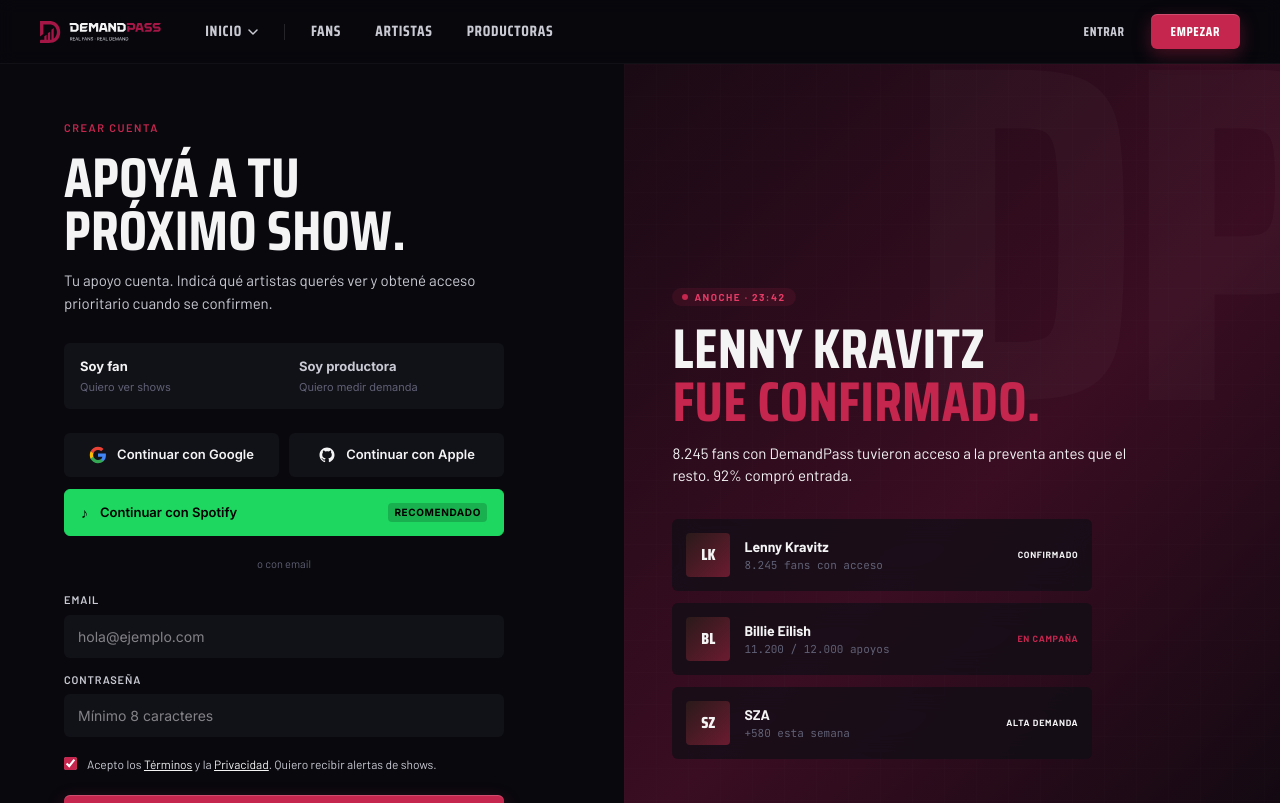
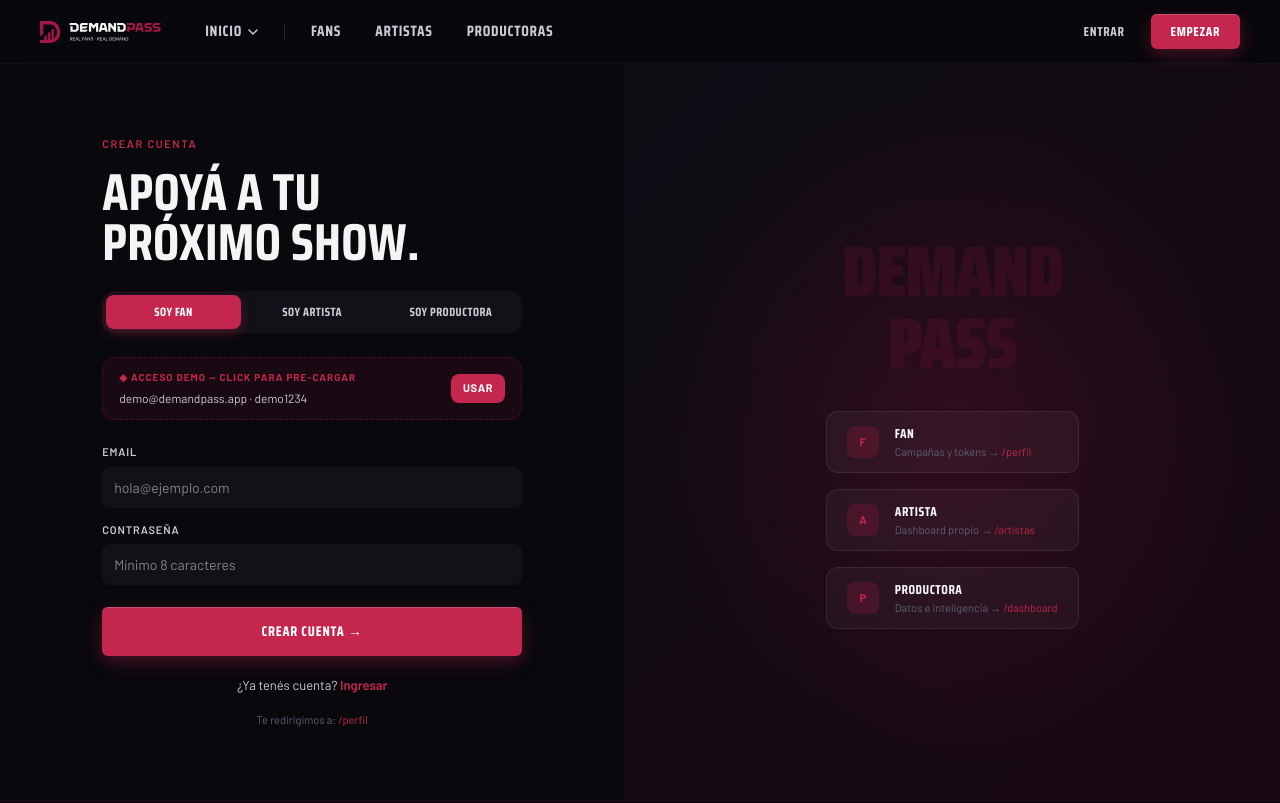
Before and after one commit to Killerpana/DemandPass, a Next.js app: page /signin in a window 1280 px wide. Shown: the top 803 px of the page. Built offline with nearby package versions, Linux system fonts and the light colour scheme; a web font is replaced by a local one.

Commit message:
feat: auth flow - 3 roles, demo credentials, redirect por rol, Entrar vs Empezar

```diff
--- a/src/app/signin/page.tsx
+++ b/src/app/signin/page.tsx
@@ -1,12 +1,16 @@
-// src/app/signin/page.tsx — auth entrypoint (signup default)
 import type { Metadata } from "next";
 import { AuthScreen } from "@/components/marketing/AuthScreen";
 
 export const metadata: Metadata = {
-  title: "Crear cuenta",
-  description: "Sumate a DemandPass — como fan o como productora. Apoyá artistas o medí demanda verificada.",
+  title: "Acceso — DemandPass",
+  description: "Crear cuenta o ingresar a DemandPass como fan, artista o productora.",
 };
 
-export default function SignInPage() {
-  return <AuthScreen initialMode="signup" />;
+export default async function SignInPage({
+  searchParams,
+}: {
+  searchParams: Promise<{ mode?: string }>;
+}) {
+  const { mode } = await searchParams;
+  return <AuthScreen initialMode={mode === "signin" ? "signin" : "signup"} />;
 }
--- a/src/components/marketing/AuthScreen.tsx
+++ b/src/components/marketing/AuthScreen.tsx
@@ -1,345 +1,206 @@
-// src/components/marketing/AuthScreen.tsx — split-screen login/signup
 "use client";
 
 import { useState } from "react";
+import { useRouter } from "next/navigation";
 import Link from "next/link";
-import { Logo } from "@/components/ui/Logo";
-import { Pill } from "@/components/ui/Pill";
 
-type Audience = "fan" | "producer";
-type Mode = "signup" | "signin";
+type Role   = "fan" | "artista" | "productora";
+type Mode   = "signup" | "signin";
+
+const ROLES: { id: Role; label: string; desc: string; dest: string }[] = [
+  { id: "fan",        label: "Soy fan",        desc: "Quiero apoyar artistas",      dest: "/perfil"    },
+  { id: "artista",    label: "Soy artista",     desc: "Quiero medir mi demanda",     dest: "/artistas"  },
+  { id: "productora", label: "Soy productora",  desc: "Quiero datos de booking",     dest: "/dashboard" },
+];
+
+const DEMO = { email: "demo@demandpass.app", pass: "demo1234" };
+
+const HEADLINES: Record<Mode, Record<Role, string>> = {
+  signup: {
+    fan:        "Apoyá a tu\npróximo show.",
+    artista:    "Medí dónde\nestán tus fans.",
+    productora: "Decidí con datos,\nno con intuición.",
+  },
+  signin: {
+    fan:        "Bienvenido\nde vuelta.",
+    artista:    "Bienvenido\nde vuelta.",
+    productora: "Bienvenido\nde vuelta.",
+  },
+};
+
+const inputStyle: React.CSSProperties = {
+  width: "100%", padding: "10px 12px", borderRadius: 8,
+  background: "var(--color-surface2)", border: "1px solid var(--color-border2)",
+  color: "var(--color-txt)", fontSize: 14, outline: "none",
+};
 
 export function AuthScreen({ initialMode = "signup" }: { initialMode?: Mode }) {
-  const [mode, setMode] = useState<Mode>(initialMode);
-  const [audience, setAudience] = useState<Audience>("fan");
-  const [submitted, setSubmitted] = useState(false);
+  const router = useRouter();
+  const [mode, setMode]   = useState<Mode>(initialMode);
+  const [role, setRole]   = useState<Role>("fan");
+  const [email, setEmail] = useState("");
+  const [pass, setPass]   = useState("");
+
+  const dest = ROLES.find(r => r.id === role)!.dest;
+
+  function fillDemo() {
+    setEmail(DEMO.email);
+    setPass(DEMO.pass);
+  }
+
+  function handleSubmit(e: React.FormEvent) {
+    e.preventDefault();
+    router.push(dest);
+  }
+
+  const headline = HEADLINES[mode][role].split("\n");
 
   return (
-    <div
-      className="grid grid-cols-1 lg:grid-cols-[1fr_1.05fr]"
-      style={{ background: "var(--color-bg)", minHeight: "calc(100vh - 64px)" }}
-    >
+    <div className="grid grid-cols-1 lg:grid-cols-[1fr_1.05fr]"
+      style={{ background: "var(--color-bg)", minHeight: "calc(100vh - 64px)" }}>
+
       {/* Left — form */}
-      <div className="px-8 sm:px-16 py-10 flex flex-col">
-        <div className="flex-1 flex flex-col justify-center max-w-[440px] w-full mt-4">
-          <div
-            className="text-[11px] uppercase tracking-[0.14em] font-semibold mb-3.5"
-            style={{ color: "var(--color-burg3)" }}
-          >
+      <div className="px-8 sm:px-14 py-12 flex flex-col justify-center">
+        <div className="max-w-[420px] w-full mx-auto">
+
+          {/* Eyebrow */}
+          <p className="text-[11px] uppercase tracking-[0.14em] font-semibold mb-4"
+            style={{ color: "var(--color-burg3)" }}>
             {mode === "signup" ? "Crear cuenta" : "Ingresar"}
-          </div>
-          <h1
-            className="uppercase mb-3"
-            style={{
-              fontFamily: "var(--font-display)",
-              fontSize: "clamp(40px, 5vw, 56px)",
-              lineHeight: 0.95,
-              letterSpacing: "0.005em",
-            }}
-          >
-            {mode === "signup" ? (
-              audience === "fan" ? (
-                <>Apoyá a tu<br />próximo show.</>
-              ) : (
-                <>Medí la demanda<br />real.</>
-              )
-            ) : (
-              <>Volvé a tu<br />panel.</>
-            )}
-          </h1>
-          <p className="text-[15px] text-[var(--color-txt2)] mb-7 leading-[1.55]">
-            {audience === "fan"
-              ? "Tu apoyo cuenta. Indicá qué artistas querés ver y obtené acceso prioritario cuando se confirmen."
-              : "Decisiones de booking con datos reales — antes de firmar contrato con el artista."}
           </p>
 
-          {/* Audience toggle */}
-          <div
-            className="flex gap-0.5 p-0.5 rounded-md mb-6"
-            style={{ background: "var(--color-surface2)", border: "1px solid var(--color-border)" }}
-          >
-            {([
-              { id: "fan",      l: "Soy fan",        s: "Quiero ver shows" },
-              { id: "producer", l: "Soy productora", s: "Quiero medir demanda" },
-            ] as const).map((a) => {
-              const sel = audience === a.id;
-              return (
-                <button
-                  key={a.id}
-                  type="button"
-                  onClick={() => setAudience(a.id)}
-                  className="flex-1 px-3.5 py-3 rounded text-left"
+          {/* Headline */}
+          <h1 className="font-[family-name:var(--font-display)] uppercase mb-6"
+            style={{ fontSize: "clamp(36px, 5vw, 52px)", lineHeight: 0.95, letterSpacing: "0.005em" }}>
+            {headline[0]}<br />{headline[1]}
+          </h1>
+
+          {/* Rol selector */}
+          <div className="flex gap-1 p-1 rounded-xl mb-6"
+            style={{ background: "var(--color-surface2)", border: "1px solid var(--color-border)" }}>
+            {ROLES.map(r => (
+              <button key={r.id} type="button" onClick={() => setRole(r.id)}
+                className="flex-1 py-2 px-2 rounded-lg text-center transition-all"
                 style={{
-                    background: sel ? "var(--color-surface3)" : "transparent",
-                    color: sel ? "var(--color-txt)" : "var(--color-txt2)",
-                    fontFamily: "var(--font-sans)",
-                  }}
-                >
-                  <div className="text-[13px] font-bold">{a.l}</div>
-                  <div className="text-[11px] text-[var(--color-txt3)] mt-0.5">{a.s}</div>
+                  background: role === r.id ? "var(--color-burg3)" : "transparent",
+                  color: role === r.id ? "white" : "var(--color-txt2)",
+                  fontFamily: "var(--font-display)",
+                  fontSize: "12px", fontWeight: 700,
+                  letterSpacing: "0.04em", textTransform: "uppercase",
+                  boxShadow: role === r.id ? "0 4px 12px rgba(196,38,78,0.35)" : "none",
+                }}>
+                {r.label}
               </button>
-              );
-            })}
+            ))}
           </div>
 
-          {/* OAuth */}
-          <div className="grid grid-cols-2 gap-2.5 mb-3">
-            <OAuthBtn glyph="G">Continuar con Google</OAuthBtn>
-            <OAuthBtn glyph="">Continuar con Apple</OAuthBtn>
+          {/* Demo banner */}
+          <button type="button" onClick={fillDemo}
+            className="w-full flex items-center justify-between px-4 py-3 rounded-xl mb-6 text-left transition-all hover:brightness-110"
+            style={{ background: "rgba(163,22,69,0.1)", border: "1px dashed rgba(163,22,69,0.4)" }}>
+            <div>
+              <p className="text-[10px] font-bold uppercase tracking-[0.1em] mb-1" style={{ color: "var(--color-burg3)" }}>
+                ◆ Acceso demo — click para pre-cargar
+              </p>
+              <p className="text-[12px]" style={{ color: "var(--color-txt2)" }}>
+                {DEMO.email} · {DEMO.pass}
+              </p>
             </div>
-          {audience === "fan" && (
-            <button
-              type="button"
-              className="flex items-center gap-3 px-4 py-3 mb-5 rounded-md text-[13px] font-semibold"
-              style={{ background: "#1ED760", border: "1px solid #1ED760", color: "#000", fontFamily: "var(--font-sans)" }}
-            >
-              <span className="text-[14px] font-extrabold">♪</span>
-              Continuar con Spotify
-              <span
-                className="ml-auto text-[10px] font-bold uppercase tracking-[0.06em] px-1.5 py-0.5 rounded"
-                style={{ background: "rgba(0,0,0,0.18)", color: "#000" }}
-              >
-                Recomendado
+            <span className="text-[11px] font-bold uppercase tracking-[0.06em] px-3 py-1.5 rounded-lg"
+              style={{ background: "var(--color-burg3)", color: "white" }}>
+              Usar
             </span>
           </button>
+
+          {/* Form */}
+          <form onSubmit={handleSubmit} className="flex flex-col gap-3.5">
+            {role === "productora" && mode === "signup" && (
+              <div>
+                <label className="block text-[11px] font-semibold uppercase tracking-[0.08em] mb-1.5"
+                  style={{ color: "var(--color-txt2)" }}>Productora</label>
+                <input type="text" placeholder="DF Entertainment" style={inputStyle} />
+              </div>
+            )}
+            {role === "artista" && mode === "signup" && (
+              <div>
+                <label className="block text-[11px] font-semibold uppercase tracking-[0.08em] mb-1.5"
+                  style={{ color: "var(--color-txt2)" }}>Nombre artístico</label>
+                <input type="text" placeholder="Tu nombre o banda" style={inputStyle} />
+              </div>
             )}
 
-          <div className="flex items-center gap-3.5 mb-5 text-[11px] text-[var(--color-txt3)]">
-            <div className="flex-1 h-px" style={{ background: "var(--color-border)" }} />
-            o con email
-            <div className="flex-1 h-px" style={{ background: "var(--color-border)" }} />
+            <div>
+              <label className="block text-[11px] font-semibold uppercase tracking-[0.08em] mb-1.5"
+                style={{ color: "var(--color-txt2)" }}>Email</label>
+              <input type="email" value={email} onChange={e => setEmail(e.target.value)}
+                placeholder="hola@ejemplo.com" style={inputStyle} required />
+            </div>
+            <div>
+              <label className="block text-[11px] font-semibold uppercase tracking-[0.08em] mb-1.5"
+                style={{ color: "var(--color-txt2)" }}>Contraseña</label>
+              <input type="password" value={pass} onChange={e => setPass(e.target.value)}
+                placeholder="Mínimo 8 caracteres" style={inputStyle} required minLength={8} />
             </div>
 
-          {/* Form */}
-          <form
-            onSubmit={(e) => { e.preventDefault(); setSubmitted(true); }}
-            className="flex flex-col gap-3.5"
-          >
-            {audience === "producer" && mode === "signup" && (
-              <div className="grid grid-cols-2 gap-2.5">
-                <Field label="Productora">
-                  <input type="text" placeholder="DF Entertainment" style={inputStyle} />
-                </Field>
-                <Field label="País">
-                  <select style={inputStyle as React.CSSProperties} defaultValue="Argentina">
-                    {["Argentina", "México", "Colombia", "Chile", "Perú"].map((c) => (
-                      <option key={c}>{c}</option>
-                    ))}
-                  </select>
-                </Field>
-              </div>
-            )}
-            <Field label="Email">
-              <input type="email" placeholder="hola@ejemplo.com" style={inputStyle} required />
-            </Field>
-            <Field label="Contraseña">
-              <input type="password" placeholder="Mínimo 8 caracteres" style={inputStyle} required minLength={8} />
-            </Field>
-
-            {mode === "signup" && (
-              <label className="flex items-start gap-2.5 text-[12px] text-[var(--color-txt2)] mt-1 cursor-pointer">
-                <input type="checkbox" defaultChecked className="mt-0.5" style={{ accentColor: "var(--color-burg3)" }} />
-                <span>
-                  Acepto los <Link href="/terms" className="text-[var(--color-txt)] underline">Términos</Link>{" "}
-                  y la <Link href="/privacy" className="text-[var(--color-txt)] underline">Privacidad</Link>.{" "}
-                  {audience === "fan" && "Quiero recibir alertas de shows."}
-                </span>
-              </label>
-            )}
-
-            <button
-              type="submit"
-              className="mt-2 inline-flex items-center justify-center gap-2 w-full py-4 rounded-md text-[14px] font-bold uppercase tracking-[0.06em] text-white"
-              style={{
-                background: "var(--color-burg3)",
-                boxShadow: "0 6px 18px rgba(196,38,78,0.32), inset 0 1px 0 rgba(255,255,255,0.18)",
-              }}
-            >
-              {mode === "signup" ? "Crear cuenta" : "Ingresar"} <span aria-hidden>→</span>
+            <button type="submit"
+              className="mt-2 w-full py-3.5 rounded-md font-[family-name:var(--font-display)] text-[14px] font-bold uppercase tracking-[0.06em] text-white transition-transform hover:-translate-y-0.5"
+              style={{ background: "var(--color-burg3)", boxShadow: "0 6px 18px rgba(196,38,78,0.35), inset 0 1px 0 rgba(255,255,255,0.18)" }}>
+              {mode === "signup" ? "Crear cuenta" : "Ingresar"} →
             </button>
-            {submitted && (
-              <div className="mt-3 rounded-md px-4 py-3 text-[13px] font-medium text-center" style={{ background: "rgba(196,38,78,0.12)", color: "var(--color-burg3)", border: "1px solid rgba(196,38,78,0.25)" }}>
-                {mode === "signup" ? "✓ ¡Cuenta creada! Revisá tu email para confirmar." : "✓ ¡Bienvenido de vuelta!"}
-              </div>
-            )}
           </form>
 
-          <div className="mt-5 text-center text-[13px] text-[var(--color-txt2)]">
+          <p className="mt-5 text-center text-[13px]" style={{ color: "var(--color-txt2)" }}>
             {mode === "signup" ? (
-              <>
-                ¿Ya tenés cuenta?{" "}
-                <button
-                  type="button"
-                  onClick={() => setMode("signin")}
-                  className="font-semibold"
-                  style={{ color: "var(--color-burg3)" }}
-                >
-                  Ingresar
-                </button>
+              <>¿Ya tenés cuenta?{" "}
+                <button type="button" onClick={() => setMode("signin")}
+                  className="font-semibold" style={{ color: "var(--color-burg3)" }}>Ingresar</button>
               </>
             ) : (
-              <>
-                ¿Sos nuevo?{" "}
-                <button
-                  type="button"
-                  onClick={() => setMode("signup")}
-                  className="font-semibold"
-                  style={{ color: "var(--color-burg3)" }}
-                >
-                  Crear cuenta
-                </button>
+              <>¿Sos nuevo?{" "}
+                <button type="button" onClick={() => setMode("signup")}
+                  className="font-semibold" style={{ color: "var(--color-burg3)" }}>Crear cuenta</button>
               </>
             )}
-          </div>
-        </div>
+          </p>
 
-        <div className="flex gap-4 text-[11px] text-[var(--color-txt3)] mt-8">
-          <span>© 2026 DemandPass</span>
-          <Link href="/terms">Términos</Link>
-          <Link href="/privacy">Privacidad</Link>
+          <p className="text-[11px] mt-4 text-center" style={{ color: "var(--color-txt3)" }}>
+            Te redirigimos a:{" "}
+            <span style={{ color: "var(--color-burg3)" }}>{dest}</span>
+          </p>
         </div>
       </div>
 
       {/* Right — visual */}
-      <div
-        className="relative overflow-hidden hidden lg:flex flex-col justify-center p-12"
-        style={{ background: "linear-gradient(135deg, #1a0a14 0%, #3a0d22 50%, var(--color-bg) 100%)" }}
-      >
-        {/* DP watermark */}
-        <div
-          className="absolute -top-[2%] -right-[8%] uppercase select-none pointer-events-none leading-[0.78]"
-          style={{
-            fontFamily: "var(--font-display)",
-            fontSize: 480,
-            color: "rgba(255,255,255,0.025)",
-            letterSpacing: "-0.04em",
-          }}
-        >
-          DP
+      <div className="hidden lg:flex flex-col items-center justify-center relative overflow-hidden"
+        style={{ background: "linear-gradient(135deg, #0d0d14 0%, #1a0812 100%)" }}>
+        <div className="absolute inset-0 opacity-20"
+          style={{ background: "radial-gradient(ellipse at 50% 50%, #A31645 0%, transparent 65%)" }} />
+        <div className="relative z-10 text-center px-12">
+          <div className="font-[family-name:var(--font-display)] text-[72px] font-black uppercase leading-none mb-4"
+            style={{ color: "rgba(163,22,69,0.15)", letterSpacing: "-0.02em" }}>
+            DEMAND<br />PASS
           </div>
-        <div
-          className="absolute inset-0 opacity-40 pointer-events-none"
-          style={{
-            backgroundImage:
-              "linear-gradient(rgba(255,255,255,0.025) 1px, transparent 1px), linear-gradient(90deg, rgba(255,255,255,0.025) 1px, transparent 1px)",
-            backgroundSize: "32px 32px",
-          }}
-        />
-
-        <div className="relative max-w-[480px] mb-8 z-10">
-          <Pill variant="live" pulse>Anoche · 23:42</Pill>
-          <h2
-            className="uppercase mt-4"
-            style={{
-              fontFamily: "var(--font-display)",
-              fontSize: "clamp(40px, 4.5vw, 56px)",
-              lineHeight: 0.95,
-              letterSpacing: "0.005em",
-            }}
-          >
-            Lenny Kravitz<br />
-            <span style={{ color: "var(--color-burg3)" }}>fue confirmado.</span>
-          </h2>
-          <p className="text-[15px] text-[var(--color-txt)] mt-3.5 leading-[1.5]">
-            8.245 fans con DemandPass tuvieron acceso a la preventa antes que el resto. 92% compró entrada.
-          </p>
+          <div className="space-y-4 mt-8">
+            {[
+              { role: "Fan",        dest: "/perfil",    desc: "Campañas y tokens" },
+              { role: "Artista",    dest: "/artistas",  desc: "Dashboard propio" },
+              { role: "Productora", dest: "/dashboard", desc: "Datos e inteligencia" },
+            ].map(r => (
+              <div key={r.role} className="flex items-center gap-4 px-5 py-3 rounded-xl text-left"
+                style={{ background: "rgba(255,255,255,0.04)", border: "1px solid rgba(255,255,255,0.08)" }}>
+                <div className="w-8 h-8 rounded-lg flex items-center justify-center text-[11px] font-bold"
+                  style={{ background: "rgba(163,22,69,0.25)", color: "var(--color-burg3)" }}>
+                  {r.role[0]}
                 </div>
-
-        <div className="relative z-10 flex flex-col gap-3 max-w-[420px]">
-          {[
-            { c: "LK", a: "Lenny Kravitz", stat: "CONFIRMADO",   val: "8.245 fans con acceso",   col: "var(--color-emerald2)" },
-            { c: "BL", a: "Billie Eilish",  stat: "EN CAMPAÑA",   val: "11.200 / 12.000 apoyos",  col: "var(--color-burg3)" },
-            { c: "SZ", a: "SZA",            stat: "ALTA DEMANDA", val: "+580 esta semana",         col: "var(--color-amber2)" },
-          ].map((c) => (
-            <div
-              key={c.a}
-              className="flex items-center gap-3.5 p-3.5 rounded-md"
-              style={{
-                background: "rgba(15,15,22,0.7)",
-                backdropFilter: "blur(12px)",
-                border: "1px solid var(--color-border2)",
-              }}
-            >
-              <div
-                className="w-11 h-11 rounded shrink-0 flex items-center justify-center text-[16px] font-extrabold"
-                style={{
-                  background: "linear-gradient(135deg, #2a1a1a, #6b1b30)",
-                  border: "1px solid var(--color-border2)",
-                  fontFamily: "var(--font-display)",
-                  letterSpacing: "0.005em",
-                }}
-              >
-                {c.c}
+                <div>
+                  <p className="font-[family-name:var(--font-display)] text-[13px] font-bold uppercase tracking-[0.04em]">{r.role}</p>
+                  <p className="text-[11px]" style={{ color: "var(--color-txt3)" }}>{r.desc} → <span style={{ color: "var(--color-burg3)" }}>{r.dest}</span></p>
                 </div>
-              <div className="flex-1 min-w-0">
-                <div className="text-[14px] font-bold">{c.a}</div>
-                <div className="text-[11px] text-[var(--color-txt3)]" style={{ fontFamily: "var(--font-mono)" }}>
-                  {c.val}
-                </div>
-              </div>
-              <span className="text-[9px] font-bold tracking-[0.08em]" style={{ color: c.col }}>
-                {c.stat}
-              </span>
               </div>
             ))}
           </div>
         </div>
       </div>
-  );
-}
-
-function OAuthBtn({ glyph, children }: { glyph: string; children: React.ReactNode }) {
-  const icons: Record<string, React.ReactNode> = {
-    G: (
-      <svg width="18" height="18" viewBox="0 0 24 24" aria-hidden="true">
-        <path fill="#4285F4" d="M22.56 12.25c0-.78-.07-1.53-.2-2.25H12v4.26h5.92c-.26 1.37-1.04 2.53-2.21 3.31v2.77h3.57c2.08-1.92 3.28-4.74 3.28-8.09z"/>
-        <path fill="#34A853" d="M12 23c2.97 0 5.46-.98 7.28-2.66l-3.57-2.77c-.98.66-2.23 1.06-3.71 1.06-2.86 0-5.29-1.93-6.16-4.53H2.18v2.84C3.99 20.53 7.7 23 12 23z"/>
-        <path fill="#FBBC05" d="M5.84 14.09c-.22-.66-.35-1.36-.35-2.09s.13-1.43.35-2.09V7.07H2.18C1.43 8.55 1 10.22 1 12s.43 3.45 1.18 4.93l3.66-2.84z"/>
-        <path fill="#EA4335" d="M12 5.38c1.62 0 3.06.56 4.21 1.64l3.15-3.15C17.45 2.09 14.97 1 12 1 7.7 1 3.99 3.47 2.18 7.07l3.66 2.84c.87-2.6 3.3-4.53 6.16-4.53z"/>
-      </svg>
-    ),
-    "": (
-      <svg width="18" height="18" viewBox="0 0 24 24" fill="currentColor" aria-hidden="true">
-        <path d="M12 2C6.477 2 2 6.477 2 12c0 4.42 2.865 8.167 6.839 9.49.5.09.682-.217.682-.48 0-.237-.008-.866-.013-1.7-2.782.603-3.369-1.342-3.369-1.342-.454-1.155-1.11-1.463-1.11-1.463-.908-.62.069-.608.069-.608 1.003.07 1.531 1.03 1.531 1.03.892 1.529 2.341 1.087 2.91.832.092-.647.35-1.088.636-1.338-2.22-.253-4.555-1.11-4.555-4.943 0-1.091.39-1.984 1.029-2.683-.103-.253-.446-1.27.098-2.647 0 0 .84-.268 2.75 1.026A9.578 9.578 0 0112 6.836c.85.004 1.705.114 2.504.337 1.909-1.294 2.747-1.026 2.747-1.026.546 1.377.202 2.394.1 2.647.64.699 1.028 1.592 1.028 2.683 0 3.842-2.339 4.687-4.566 4.935.359.309.678.919.678 1.852 0 1.336-.012 2.415-.012 2.743 0 .267.18.577.688.48C19.138 20.163 22 16.418 22 12c0-5.523-4.477-10-10-10z"/>
-      </svg>
-    ),
-  };
-  return (
-    <button
-      type="button"
-      className="flex items-center justify-center gap-2.5 px-4 py-3 rounded-md text-[13px] font-semibold"
-      style={{
-        background: "var(--color-surface2)",
-        border: "1px solid var(--color-border2)",
-        color: "var(--color-txt)",
-        fontFamily: "var(--font-sans)",
-      }}
-    >
-      {icons[glyph] ?? null}
-      {children}
-    </button>
-  );
-}
-
-function Field({ label, children }: { label: string; children: React.ReactNode }) {
-  return (
-    <div>
-      <label className="block text-[11px] uppercase tracking-[0.08em] font-semibold text-[var(--color-txt2)] mb-1.5">
-        {label}
-      </label>
-      {children}
     </div>
   );
 }
-
-const inputStyle: React.CSSProperties = {
-  width: "100%",
-  padding: "11px 14px",
-  background: "var(--color-surface2)",
-  border: "1px solid var(--color-border2)",
-  borderRadius: 6,
-  color: "var(--color-txt)",
-  fontSize: 14,
-  fontFamily: "var(--font-sans)",
-  outline: "none",
-};
--- a/src/components/ui/Navbar.tsx
+++ b/src/components/ui/Navbar.tsx
@@ -127,12 +127,12 @@ export function Navbar() {
 
         {/* CTAs desktop */}
         <div className="hidden md:flex ml-auto items-center gap-2.5">
-          <Link href="/signin"
+          <Link href="/signin?mode=signin"
             className="px-4 py-2 rounded-md transition-colors hover:bg-white/5"
             style={{ ...NAV_STYLE, fontSize: "13px", color: "var(--color-txt2)", border: "1px solid var(--color-border2)" }}>
             Entrar
           </Link>
-          <Link href="/signin"
+          <Link href="/signin?mode=signup"
             className="px-5 py-2 rounded-md text-white transition-transform hover:-translate-y-0.5"
             style={{ ...NAV_STYLE, fontSize: "13px", background: "var(--color-burg3)", boxShadow: "0 6px 18px rgba(196,38,78,0.35), inset 0 1px 0 rgba(255,255,255,0.18)" }}>
             Empezar
```
Lines whose indentation alone changed are shown as unchanged.
